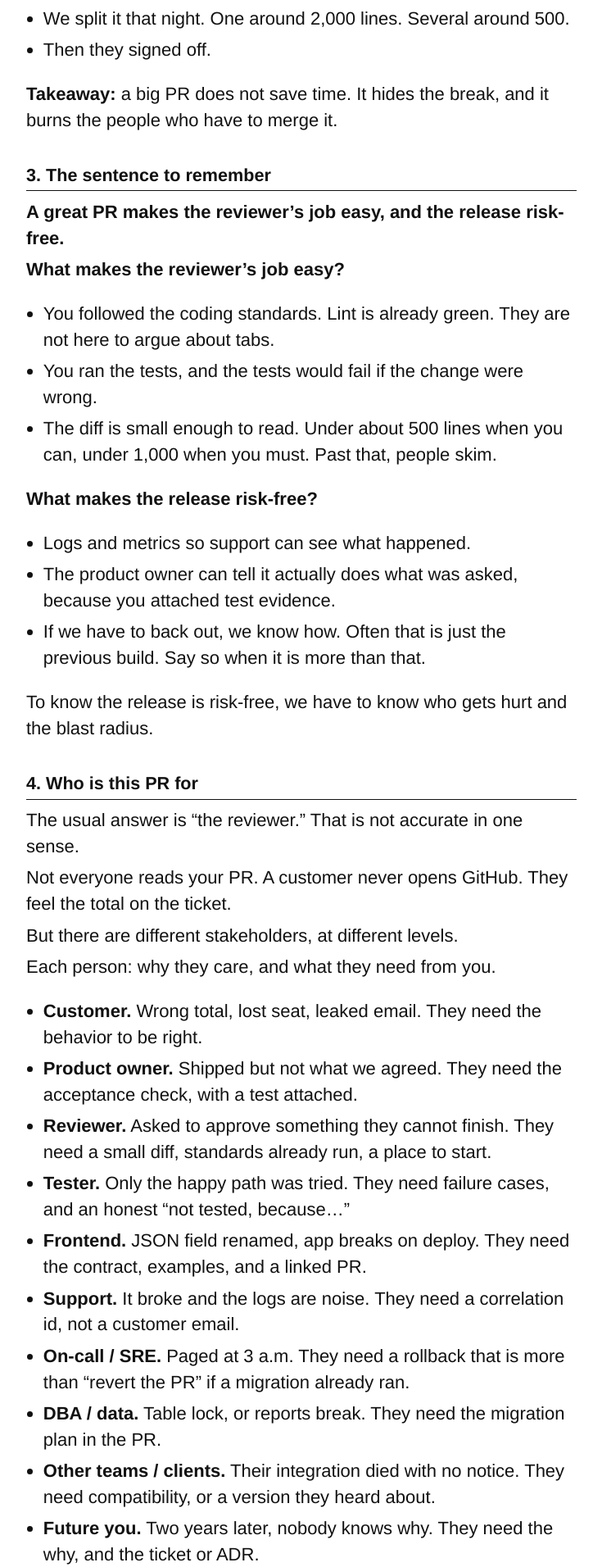
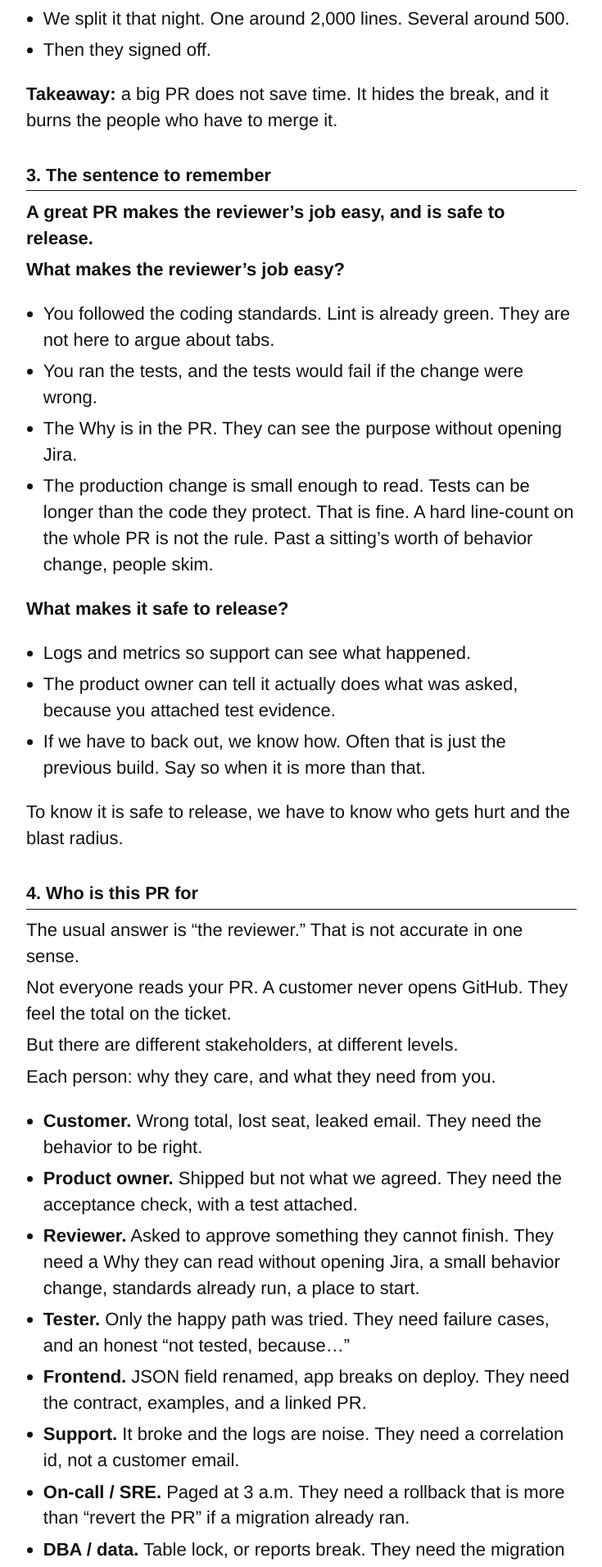
Before and after one commit to atul-kumar-prajapati/pr-excellence-blueprint, a Spring Boot app: page /notes.html in a window 1280 px wide. Shown: the part 962-2874 px from the top of the page at 82% size, without its empty margins (272-1007 px from the left). Run offline with Spring Boot 4, Linux system fonts and the light colour scheme.

Commit message:
docs: say safe to release, drop a hard line-count, put Why in the PR
Architect feedback: risk-free is not honest, tests may be longer than
production code, and the Why must stand alone without opening Jira.

Co-authored-by: Cursor <cursoragent@cursor.com>

```diff
--- a/src/main/resources/static/notes.html
+++ b/src/main/resources/static/notes.html
@@ -60,22 +60,23 @@
   <p><b>Takeaway:</b> a big PR does not save time. It hides the break, and it burns the people who have to merge it.</p>
 
   <h2>3. The sentence to remember</h2>
-  <p><b>A great PR makes the reviewer’s job easy, and the release risk-free.</b></p>
+  <p><b>A great PR makes the reviewer’s job easy, and is safe to release.</b></p>
 
   <p><b>What makes the reviewer’s job easy?</b></p>
   <ul>
     <li>You followed the coding standards. Lint is already green. They are not here to argue about tabs.</li>
     <li>You ran the tests, and the tests would fail if the change were wrong.</li>
-    <li>The diff is small enough to read. Under about 500 lines when you can, under 1,000 when you must. Past that, people skim.</li>
+    <li>The Why is in the PR. They can see the purpose without opening Jira.</li>
+    <li>The production change is small enough to read. Tests can be longer than the code they protect. That is fine. A hard line-count on the whole PR is not the rule. Past a sitting’s worth of behavior change, people skim.</li>
   </ul>
 
-  <p><b>What makes the release risk-free?</b></p>
+  <p><b>What makes it safe to release?</b></p>
   <ul>
     <li>Logs and metrics so support can see what happened.</li>
     <li>The product owner can tell it actually does what was asked, because you attached test evidence.</li>
     <li>If we have to back out, we know how. Often that is just the previous build. Say so when it is more than that.</li>
   </ul>
-  <p>To know the release is risk-free, we have to know who gets hurt and the blast radius.</p>
+  <p>To know it is safe to release, we have to know who gets hurt and the blast radius.</p>
 
   <h2>4. Who is this PR for</h2>
   <p>The usual answer is “the reviewer.” That is not accurate in one sense.</p>
@@ -85,14 +86,14 @@
   <ul>
     <li><b>Customer.</b> Wrong total, lost seat, leaked email. They need the behavior to be right.</li>
     <li><b>Product owner.</b> Shipped but not what we agreed. They need the acceptance check, with a test attached.</li>
-    <li><b>Reviewer.</b> Asked to approve something they cannot finish. They need a small diff, standards already run, a place to start.</li>
+    <li><b>Reviewer.</b> Asked to approve something they cannot finish. They need a Why they can read without opening Jira, a small behavior change, standards already run, a place to start.</li>
     <li><b>Tester.</b> Only the happy path was tried. They need failure cases, and an honest “not tested, because…”</li>
     <li><b>Frontend.</b> JSON field renamed, app breaks on deploy. They need the contract, examples, and a linked PR.</li>
     <li><b>Support.</b> It broke and the logs are noise. They need a correlation id, not a customer email.</li>
     <li><b>On-call / SRE.</b> Paged at 3 a.m. They need a rollback that is more than “revert the PR” if a migration already ran.</li>
     <li><b>DBA / data.</b> Table lock, or reports break. They need the migration plan in the PR.</li>
     <li><b>Other teams / clients.</b> Their integration died with no notice. They need compatibility, or a version they heard about.</li>
-    <li><b>Future you.</b> Two years later, nobody knows why. They need the why, and the ticket or ADR.</li>
+    <li><b>Future you.</b> Two years later, nobody knows why. They need the why in the PR, not only in Jira, and the ticket or ADR.</li>
     <li><b>CEO / security.</b> Incident with our name on it. They need authz at the boundary, no secrets, no personal data in logs.</li>
     <li><b>The next agent.</b> Stale markdown can be problematic. They need the docs updated with the change.</li>
   </ul>
@@ -103,11 +104,12 @@
     <li>Product owner: prove the Friday promo is 15%, not “tested locally.”</li>
   </ul>
 
-  <h2>5. Six habits, then we open a PR</h2>
+  <h2>5. Habits, then we open a PR</h2>
   <ul>
     <li><b>Title.</b> A stranger knows what changed.</li>
+    <li><b>Why.</b> The reviewer can see the purpose without opening Jira. A ticket link is not a substitute.</li>
     <li><b>Tests.</b> They would fail if you reverted this.</li>
-    <li><b>Size.</b> A human can review it.</li>
+    <li><b>Size.</b> A human can review the behavior change. Tests may be longer. That is not a reason to skip them, or to treat a line-count as a hard cap.</li>
     <li><b>Non-functionals.</b> Durable, fast enough, compliant, observable.</li>
     <li><b>Lint.</b> Already run. Not a review comment.</li>
     <li><b>Evidence.</b> Show it, or say you did not run it, with a justified reason.</li>
@@ -116,6 +118,11 @@
   <ul>
     <li>Tired: “fix discount bug. Tested locally.”</li>
     <li>Useful: <code>fix(checkout): round promo discounts to 2dp using HALF_EVEN</code> (use Conventional Commits)</li>
+  </ul>
+  <p><b>Why, in practice</b></p>
+  <ul>
+    <li>Tired: “See Jira.”</li>
+    <li>Useful: Product wants Friday 15% off checkout. Finance agreed 15% of the current booking total. This PR applies that at booking time.</li>
   </ul>
   <p><b>How ready is this PR to merge? Pick 1 to 5.</b></p>
   <ul>
@@ -139,14 +146,14 @@
     <li><b>One purpose per PR.</b> If you need “and” in the title, split it.</li>
     <li><b>No claim without evidence.</b> If you say you tested it, show the test. “Tested locally” should not be the norm.</li>
     <li><b>You own what you approve.</b> Read the deleted lines. Do not stamp LGTM on a skim.</li>
-    <li><b>Keep it small enough to review.</b> If they need twenty minutes of scrolling, they will skim.</li>
+    <li><b>Keep it small enough to review.</b> Judge the behavior change, not a raw line-count. Tests can be longer. If they need twenty minutes of scrolling through mixed unrelated files, they will skim.</li>
     <li><b>Know who gets hurt if this is wrong.</b> Reviewer is one. Product, support, the API consumer, the person on call are others. Cover them in the PR.</li>
   </ul>
 
   <h2>8. Agents</h2>
   <ul>
     <li>Use the agent. You still own every line.</li>
-    <li>Ask it to draft the title and the why from the diff. Check it did not invent work the ticket never asked for.</li>
+    <li>Ask it to draft the title and the Why from the diff. Check the Why stands alone without Jira, and that it did not invent work the ticket never asked for.</li>
     <li>Ask it to review against the checklist and suggest a 1 to 5. You keep the number.</li>
     <li>It will happily write a test that asserts nothing, or put <code>@Transactional</code> on a private method. That compiles. It is still wrong.</li>
     <li>Do not paste secrets or customer data into a prompt. Say in the PR when an agent helped.</li>
@@ -159,7 +166,7 @@
     <li>Run the self-review prompt before you ping a human.</li>
     <li>Look again in a few weeks: PR size, time to first review, rework.</li>
   </ul>
-  <p><b>Session outcome:</b> Easy to review. Risk-free to release.</p>
+  <p><b>Session outcome:</b> Easy to review. Safe to release.</p>
 </main>
 </body>
 </html>
--- a/src/main/resources/static/v2/handouts.html
+++ b/src/main/resources/static/v2/handouts.html
@@ -33,7 +33,7 @@ git diff main...HEAD
       <p>One purpose per PR.</p>
       <p>No claim without evidence.</p>
       <p>You own what you approve.</p>
-      <p>Keep it small enough to review.</p>
+      <p>Keep it small enough to review. Judge the behaviour change, not a raw line-count. Tests can be longer.</p>
       <p>Know who gets hurt if this is wrong.</p>
     </div>
 
```
Also changed, not shown: src/main/resources/static/v2/index.html (+11 -7 lines), src/main/resources/static/v2/session.html (+18 -16 lines), .github/pull_request_template.md.
